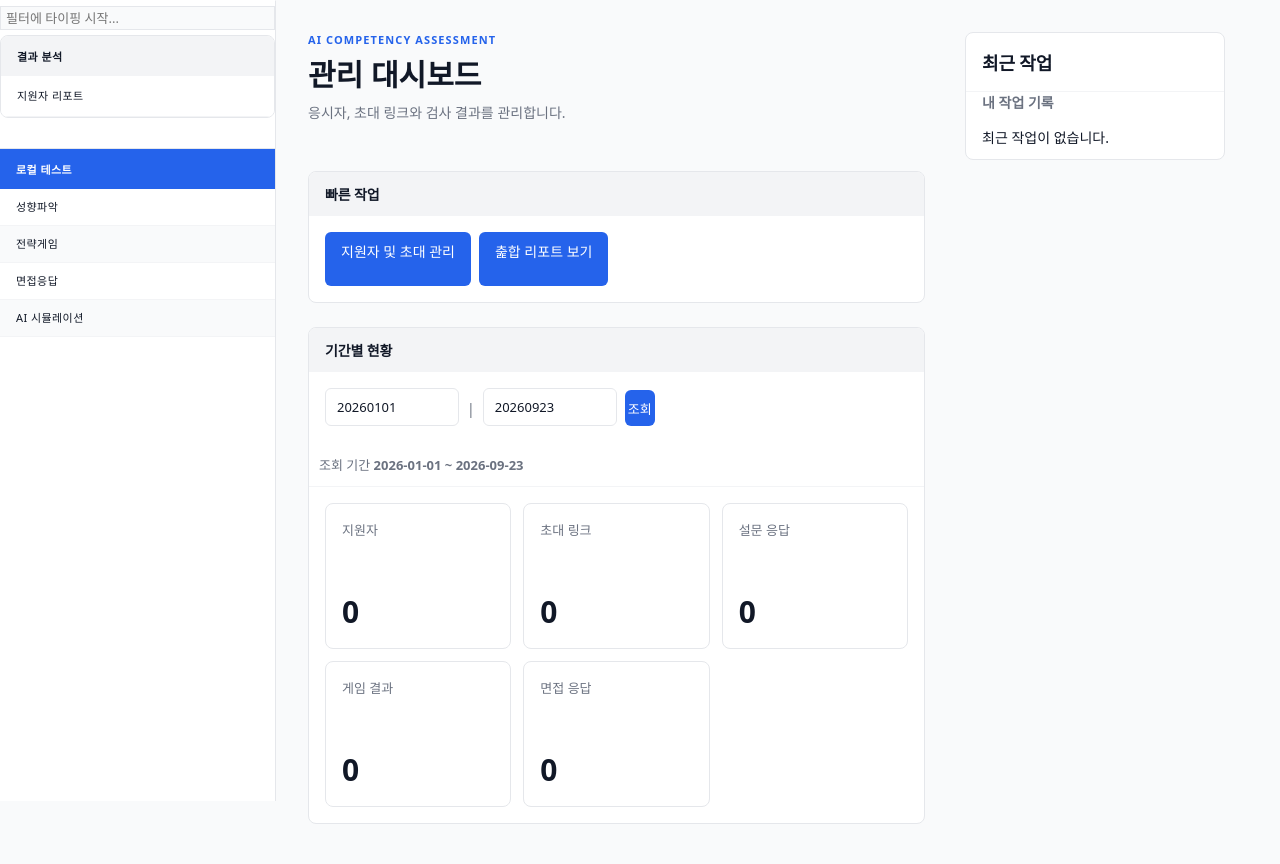
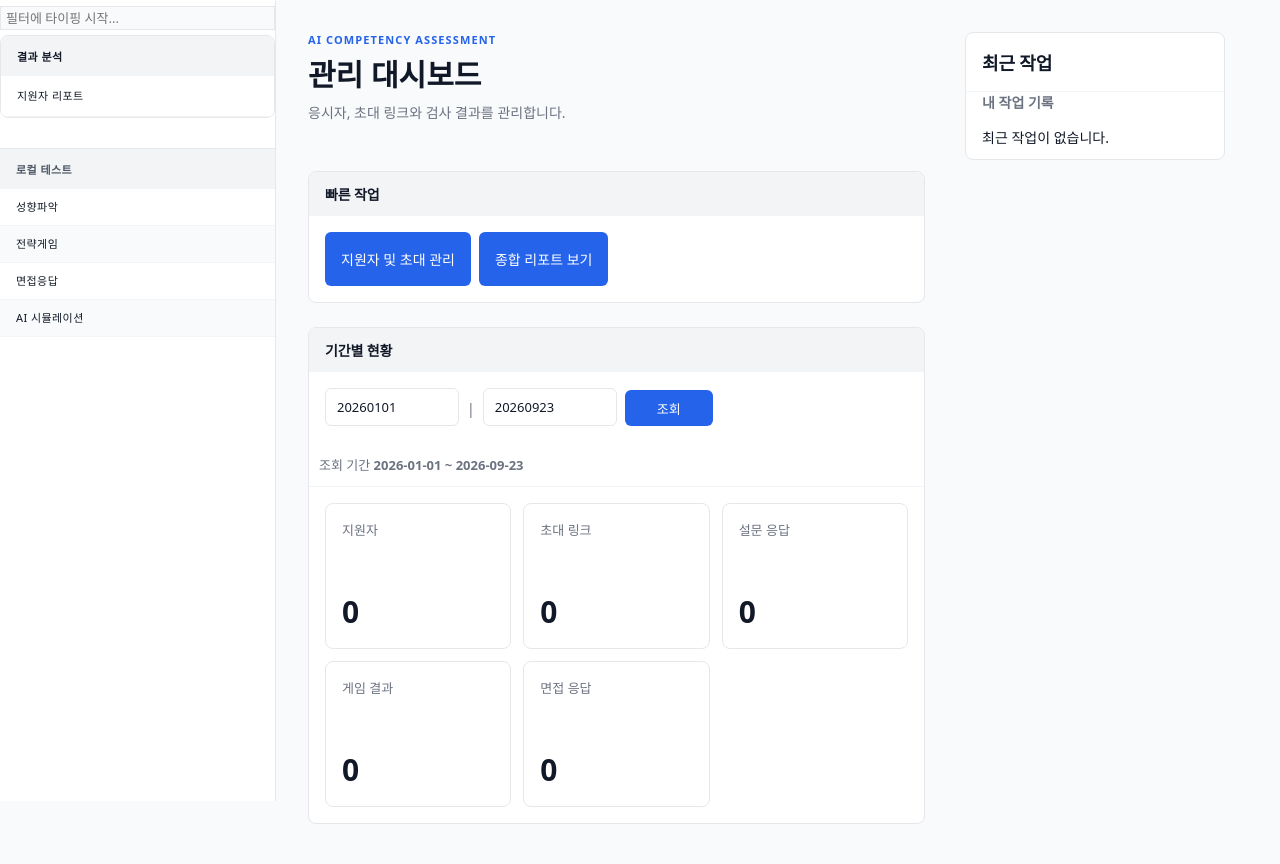
Before and after one commit to junseul/assessment, a Django app: page /admin/ in a window 1280 px wide. Shown: the part 55-919 px from the top of the page. Run offline with Django 5.2, Linux system fonts and the light colour scheme; the visitor is signed in with stand-in values (Sample User, id 1); data comes from the database, SQL or seed files in the repository; data that the repository does not hold is empty; some web fonts are replaced.

Commit message:
style(admin): refine dashboard controls

```diff
--- a/static/css/admin-theme.css
+++ b/static/css/admin-theme.css
@@ -131,8 +131,8 @@ div.breadcrumbs {
 }
 
 #nav-sidebar .local-test-menu caption {
-    background: #2563eb;
-    color: #ffffff;
+    background: #f3f4f6;
+    color: #4b5563;
 }
 
 #nav-sidebar .local-test-menu th {
@@ -214,6 +214,13 @@ div.breadcrumbs {
     padding: 16px;
 }
 
+.dashboard-action-links .button {
+    display: inline-flex;
+    align-items: center;
+    justify-content: center;
+    text-align: center;
+}
+
 .dashboard-period {
     margin-bottom: 24px;
 }
@@ -239,6 +246,10 @@ div.breadcrumbs {
     border-color: #2563eb;
     outline: 0;
     box-shadow: 0 0 0 3px rgba(37, 99, 235, 0.1);
+}
+
+.dashboard-period-form .button {
+    min-width: 88px;
 }
 
 .dashboard-period-sep {
--- a/templates/admin/index.html
+++ b/templates/admin/index.html
@@ -34,7 +34,7 @@
     <h2>빠른 작업</h2>
     <div class="dashboard-action-links">
       <a class="button" href="{% url 'admin:invites_candidate_changelist' %}">지원자 및 초대 관리</a>
-      <a class="button" href="{% url 'reports:candidate_list' %}">춡합 리포트 보기</a>
+      <a class="button" href="{% url 'reports:candidate_list' %}">종합 리포트 보기</a>
     </div>
   </div>
 
```
